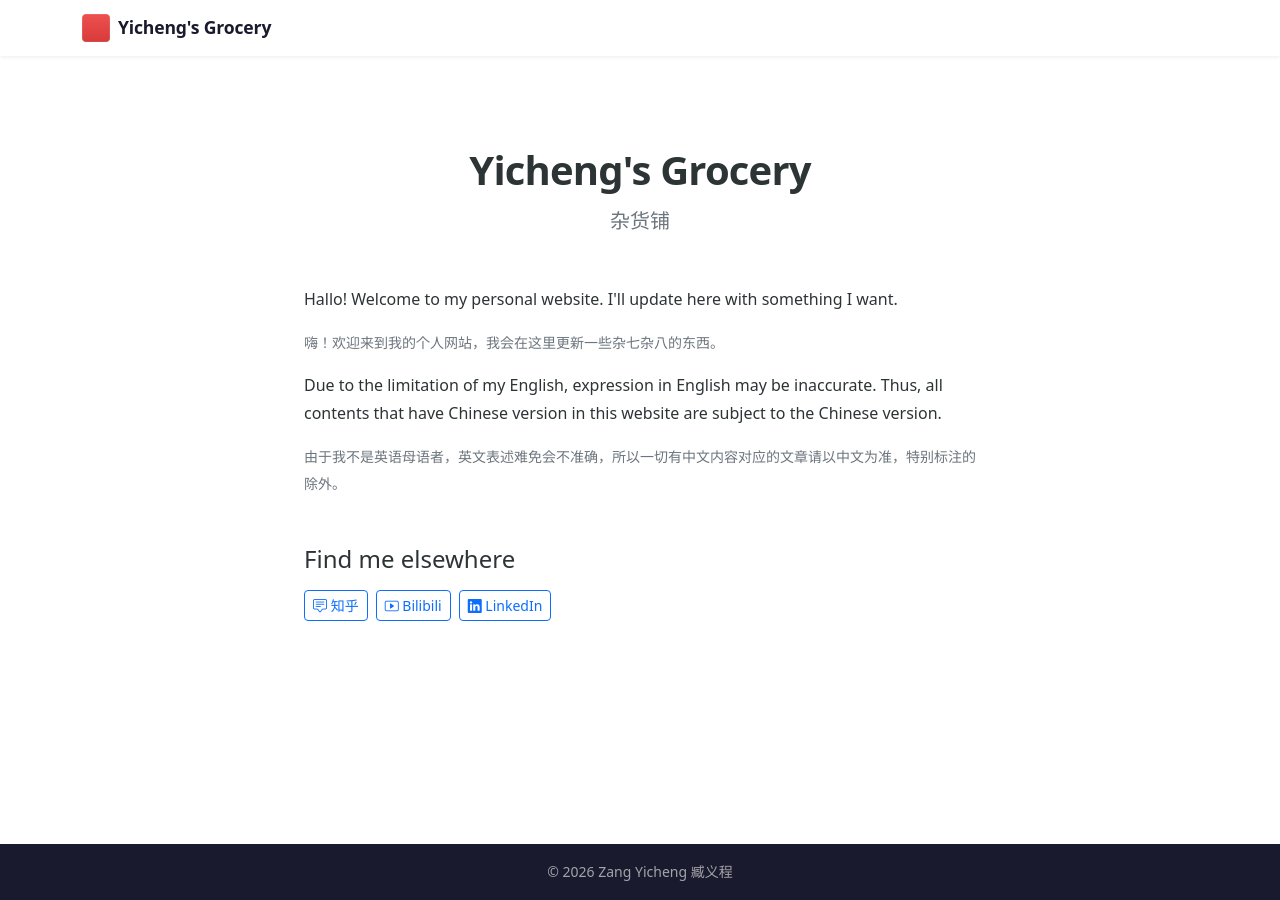
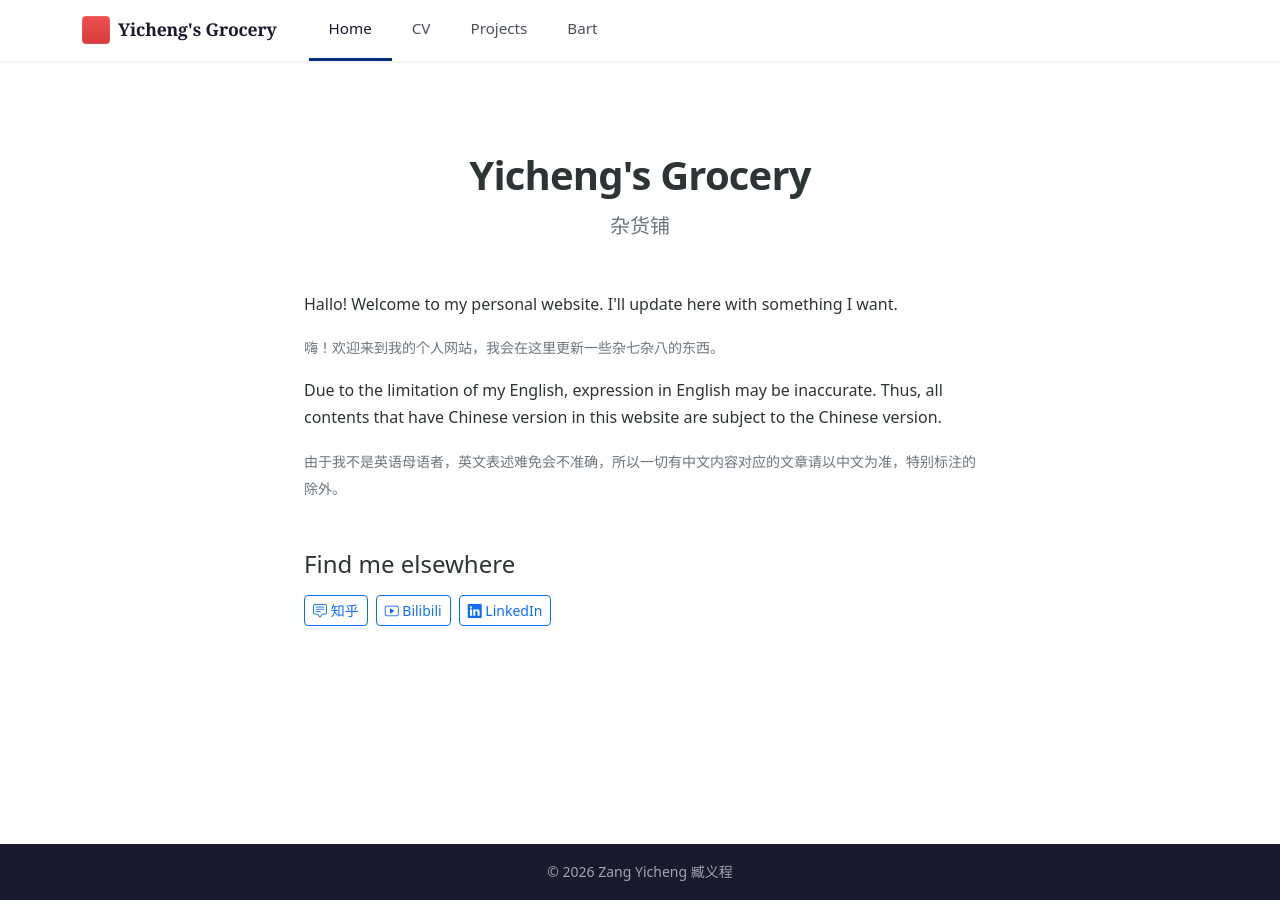
Before and after one commit to Lomolanisgo/lomolanisgo.github.io, a Jekyll site: the page built from index.html, in a window 1280 px wide. Built offline with Jekyll 4.4.1, drawn with Linux system fonts in a browser that asks for light colours; a style sheet for code colours, icons or effects is not loaded.

Commit message:
Fix hamburger menu, footer gap, and brand font
- Fix hamburger toggle: show nav-collapse with flex only on desktop
  (min-width: 992px), let Bootstrap collapse handle mobile toggle
- Fix footer not filling width: remove mt-5 margin gap, move spacing
  to main element padding-bottom instead
- Add margin: 0 to body for extra safety against default browser gaps
- Change brand "Yicheng's Grocery" font to Georgia serif

https://claude.ai/code/session_019W9BmHSpSotjtDukuPtTWv

Co-authored-by: Claude <noreply@anthropic.com>

```diff
--- a/_layouts/default.html
+++ b/_layouts/default.html
@@ -18,7 +18,7 @@
     {{ content }}
   </main>
 
-  <footer class="site-footer text-center py-3 mt-5">
+  <footer class="site-footer text-center py-3">
     <div class="container">
       <p class="mb-0 small">&copy; {{ site.time | date: '%Y' }} Zang Yicheng 臧义程</p>
     </div>
--- a/assets/css/style.css
+++ b/assets/css/style.css
@@ -5,6 +5,7 @@ html {
 
 body {
   min-height: 100vh;
+  margin: 0;
   display: flex;
   flex-direction: column;
   font-family: system-ui, -apple-system, "Segoe UI", Roboto, sans-serif;
@@ -14,6 +15,7 @@ body {
 
 main {
   flex: 1;
+  padding-bottom: 3rem;
 }
 
 h1, h2, h3 {
@@ -55,6 +57,7 @@ h3 { font-size: clamp(1.1rem, 2.5vw, 1.35rem); }
   gap: 0.5rem;
   text-decoration: none;
   color: #1a1a2e;
+  font-family: Georgia, "Times New Roman", serif;
   font-weight: 700;
   font-size: 1.1rem;
   letter-spacing: -0.01em;
@@ -102,11 +105,13 @@ h3 { font-size: clamp(1.1rem, 2.5vw, 1.35rem); }
 .nav-toggle-icon::before { top: -7px; }
 .nav-toggle-icon::after  { top: 7px; }
 
-/* Nav menu - desktop */
-.nav-collapse {
-  display: flex;
-  align-items: center;
-  flex: 1;
+/* Nav menu - desktop: override Bootstrap collapse to always show */
+@media (min-width: 992px) {
+  .nav-collapse {
+    display: flex !important;
+    align-items: center;
+    flex: 1;
+  }
 }
 
 .nav-menu {
@@ -174,6 +179,11 @@ h3 { font-size: clamp(1.1rem, 2.5vw, 1.35rem); }
 
   .nav-toggle {
     display: block;
+  }
+
+  .nav-collapse.show,
+  .nav-collapse.collapsing {
+    display: flex;
   }
 
   .nav-collapse {
```
